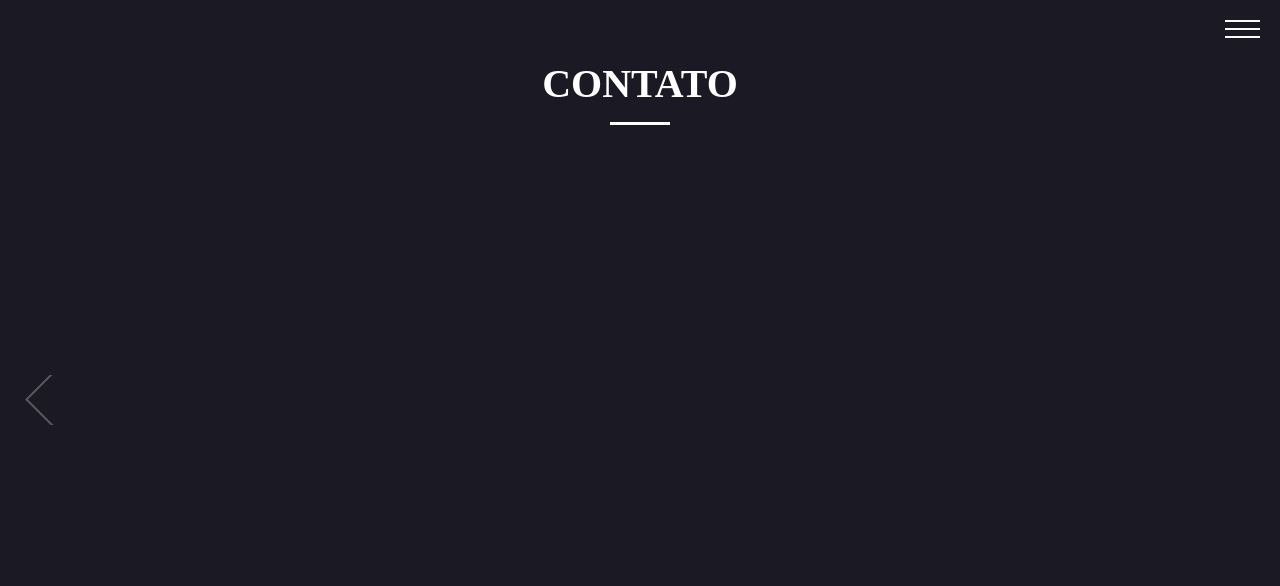
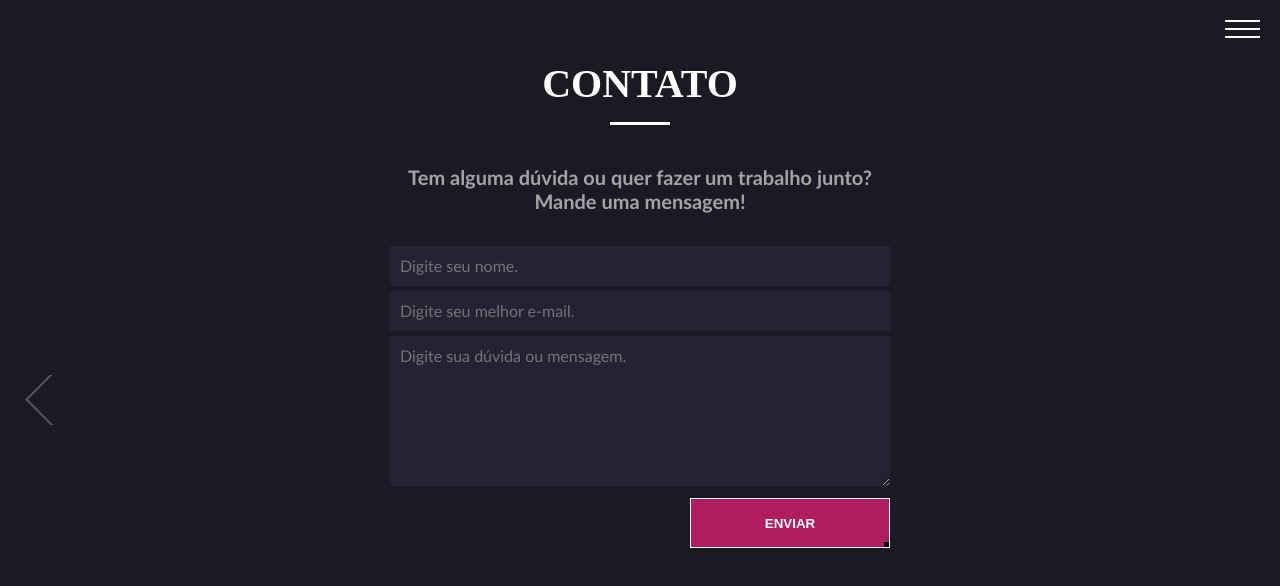
Before and after one commit to devlucasalaf/my-website, a Next.js app: page /contato in a window 1280 px wide. Shown: the top 586 px of the page. Built offline with nearby package versions, Linux system fonts and the light colour scheme.

Commit message:
Feat contato page

```diff
--- a/src/pages/contato.js
+++ b/src/pages/contato.js
@@ -9,6 +9,20 @@ const Contato = () => {
             <PrevPageBtn pageName='projetos' path='https://my-website-git-main.devlucasalaf.vercel.app/projetos'/>
             <div id='contato-wrapper'>
                 <PageTitle title='CONTATO'/>
+                <h2 className='contato-subtitle'>Tem alguma dúvida ou quer fazer um trabalho junto? <br/> Mande uma mensagem!</h2>
+                <div id='contato-form'>
+                    <form method='POST'>
+                        <input required type='text' className='input-field name' name='name' id='name' placeholder='Digite seu nome.'></input>
+                        <input required type='text' className='input-field email' name='email' id='email' placeholder='Digite seu melhor e-mail.'></input>
+                        <textarea required className='input-field message' name='message' id='message' placeholder='Digite sua dúvida ou mensagem.'></textarea>
+                        <div id='btn-submit-wrapper'>
+                            <button type='submit'>ENVIAR<span id='btn-square'></span></button>
+                            <div id='btn-shade'>
+                                <span id='shade'></span>
+                            </div>
+                        </div>
+                    </form>
+                </div>
             </div>
         </div>
     )
--- a/src/pages/sobre.js
+++ b/src/pages/sobre.js
@@ -27,7 +27,6 @@ const Sobre = () => {
                 } else {
                     return
                 }
-
 
             } else if(currentWidth > 1023 && currentHeight > 799) {
                 setStatusScrollPhoto(true)
--- a/src/styles/Contato/styles.css
+++ b/src/styles/Contato/styles.css
@@ -1,4 +1,123 @@
 div#contato-wrapper {
   margin-top: 6rem;
 }
+
+div#contato-wrapper h2 {
+  color: #a7a4a4;
+  font-family: 'Gill Sans', 'Gill Sans MT', Calibri, 'Trebuchet MS', sans-serif;
+  text-align: center;
+  font-size: 2rem;
+  margin-top: 4rem;
+}
+
+div#contato-wrapper div#contato-form {
+  width: 95%;
+  max-width: 50rem;
+  height: 35rem;
+  margin: 3rem auto;
+  overflow: hidden;
+}
+
+div#contato-wrapper div#contato-form form {
+  display: -webkit-box;
+  display: -ms-flexbox;
+  display: flex;
+  -webkit-box-orient: vertical;
+  -webkit-box-direction: normal;
+      -ms-flex-direction: column;
+          flex-direction: column;
+  -webkit-box-align: center;
+      -ms-flex-align: center;
+          align-items: center;
+  -webkit-box-pack: center;
+      -ms-flex-pack: center;
+          justify-content: center;
+  position: relative;
+  width: 100%;
+  margin: 0 auto;
+}
+
+div#contato-wrapper div#contato-form form input, div#contato-wrapper div#contato-form form textarea {
+  width: 100%;
+  margin: .25rem auto .25rem auto;
+  background-color: #252333;
+  border: none;
+  outline: none;
+  color: white;
+  padding: 1rem;
+  font-size: 1.6rem;
+  font-family: 'Gill Sans', 'Gill Sans MT', Calibri, 'Trebuchet MS', sans-serif;
+}
+
+div#contato-wrapper div#contato-form form input {
+  height: 4rem;
+}
+
+div#contato-wrapper div#contato-form form textarea {
+  height: 15rem;
+  overflow: auto;
+}
+
+div#contato-wrapper div#contato-form form #btn-submit-wrapper {
+  position: absolute;
+  width: 20rem;
+  height: 5rem;
+  bottom: -6rem;
+  right: 0;
+  overflow: hidden;
+  z-index: 10;
+  background-color: transparent;
+  cursor: pointer;
+}
+
+div#contato-wrapper div#contato-form form #btn-submit-wrapper:hover #shade {
+  -webkit-transform: rotate(-15deg) translateX(120%);
+          transform: rotate(-15deg) translateX(120%);
+}
+
+div#contato-wrapper div#contato-form form #btn-shade {
+  position: absolute;
+  width: 20rem;
+  height: 5rem;
+  bottom: 0;
+  right: 0;
+  overflow: hidden;
+}
+
+div#contato-wrapper div#contato-form form #btn-shade span {
+  display: block;
+  background-color: #b11b5f;
+  width: 25rem;
+  height: 50rem;
+  -webkit-transition: .7s;
+  transition: .7s;
+}
+
+div#contato-wrapper div#contato-form form button {
+  border: 1px solid white;
+  background-color: transparent;
+  color: white;
+  font-weight: bold;
+  width: 20rem;
+  height: 5rem;
+  position: absolute;
+  bottom: 0rem;
+  right: 0;
+  z-index: 1;
+  overflow: hidden;
+  cursor: pointer;
+}
+
+div#contato-wrapper div#contato-form form button #btn-square {
+  position: absolute;
+  bottom: 0;
+  right: 0;
+  width: .5rem;
+  height: .5rem;
+  background-color: black;
+}
+
+div#contato-wrapper div#contato-form form button:hover #btn-square {
+  background-color: white;
+}
 /*# sourceMappingURL=styles.css.map */
--- a/src/styles/Contato/styles.scss
+++ b/src/styles/Contato/styles.scss
@@ -1,3 +1,113 @@
 div#contato-wrapper {
     margin-top: 6rem;
+
+    h2 {
+        color: rgb(167, 164, 164);
+        font-family: 'Gill Sans', 'Gill Sans MT', Calibri, 'Trebuchet MS', sans-serif;
+        text-align: center;
+        font-size: 2rem;
+        margin-top: 4rem;
+    }
+     div#contato-form {
+         width: 95%;
+         max-width: 50rem;
+         height: 35rem;
+         margin: 3rem auto;
+         overflow: hidden;
+
+         form {
+             display: flex;
+             flex-direction: column;
+             align-items: center;
+             justify-content: center;
+             position: relative;
+             width: 100%;
+             margin: 0 auto;
+
+
+             input, textarea {
+                 width: 100%;
+                 margin: .25rem auto .25rem auto;
+                 background-color: rgb(37, 35, 51);
+                 border: none;
+                 outline: none;
+                 color: white;
+                 padding: 1rem;
+                 font-size: 1.6rem;
+                 font-family: 'Gill Sans', 'Gill Sans MT', Calibri, 'Trebuchet MS', sans-serif;
+             }
+             input {
+                height: 4rem;
+             }
+             textarea {
+                 height: 15rem;
+                 overflow: auto;
+             }
+
+             #btn-submit-wrapper {
+                position: absolute;
+                width: 20rem;
+                height: 5rem;
+                bottom: -6rem;
+                right: 0;
+                overflow: hidden;
+                z-index: 10;
+                background-color: transparent;
+                cursor: pointer;
+
+                &:hover #shade {
+                    transform: rotate(-15deg) translateX(120%);
+                }
+             }
+
+             #btn-shade {
+                 position: absolute;
+                 width: 20rem;
+                 height: 5rem;
+                 bottom: 0;
+                 right: 0;
+                 overflow: hidden;
+
+                 span {
+                    display: block;
+                    background-color: #b11b5f;
+                    width: 25rem;
+                    height: 50rem;
+                    transition: .7s;
+                 }
+             }
+
+             button {
+                 border: 1px solid white;
+                 background-color: transparent;
+                 color: white;
+                 font-weight: bold;
+                 width: 20rem;
+                 height: 5rem;
+                 position: absolute;
+                 bottom: 0rem;
+                 right: 0;
+                 z-index: 1;
+                 overflow: hidden;
+                 cursor: pointer;
+
+
+                 #btn-square {
+                     position: absolute;
+                     bottom: 0;
+                     right: 0;
+                     width: .5rem;
+                     height: .5rem;
+                     background-color: black;
+                 }
+
+
+                 &:hover #btn-square {
+                     background-color: white;
+                 }
+
+
+             }
+         }
+     }
 }
```
Also changed, not shown: public/images/perfil.jpeg (added), 1 other file (tests, documents, lock files or other folders).
